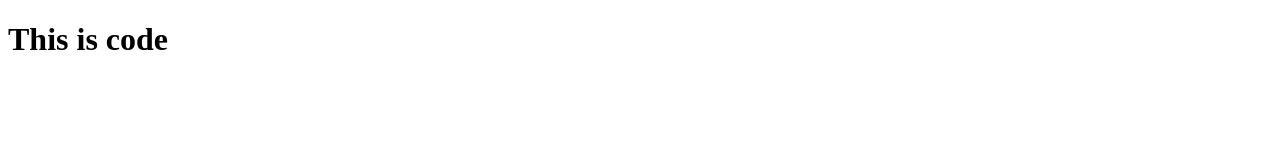
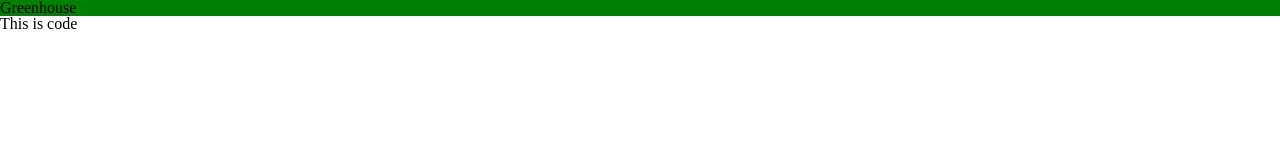
Before and after one commit to BenjaminKoska/greenhouse-inator-3000, a website: page NodeJS server/html/index.html in a window 1280 px wide. Drawn offline with Linux system fonts and the light colour scheme.

Commit message:
first changes to html

```diff
--- /dev/null
+++ b/NodeJS server/html/assets/css/reset.css
@@ -0,0 +1,48 @@
+/* http://meyerweb.com/eric/tools/css/reset/
+   v2.0 | 20110126
+   License: none (public domain)
+*/
+
+html, body, div, span, applet, object, iframe,
+h1, h2, h3, h4, h5, h6, p, blockquote, pre,
+a, abbr, acronym, address, big, cite, code,
+del, dfn, em, img, ins, kbd, q, s, samp,
+small, strike, strong, sub, sup, tt, var,
+b, u, i, center,
+dl, dt, dd, ol, ul, li,
+fieldset, form, label, legend,
+table, caption, tbody, tfoot, thead, tr, th, td,
+article, aside, canvas, details, embed,
+figure, figcaption, footer, header, hgroup,
+menu, nav, output, ruby, section, summary,
+time, mark, audio, video {
+    margin: 0;
+    padding: 0;
+    border: 0;
+    font-size: 100%;
+    font: inherit;
+    vertical-align: baseline;
+}
+/* HTML5 display-role reset for older browsers */
+article, aside, details, figcaption, figure,
+footer, header, hgroup, menu, nav, section {
+    display: block;
+}
+body {
+    line-height: 1;
+}
+ol, ul {
+    list-style: none;
+}
+blockquote, q {
+    quotes: none;
+}
+blockquote:before, blockquote:after,
+q:before, q:after {
+    content: '';
+    content: none;
+}
+table {
+    border-collapse: collapse;
+    border-spacing: 0;
+}
--- /dev/null
+++ b/NodeJS server/html/assets/css/screen.css
@@ -0,0 +1,3 @@
+header {
+    background-color: green;
+}
--- /dev/null
+++ b/NodeJS server/html/assets/js/script.js
@@ -0,0 +1 @@
+console.log(`script loaded`)
--- a/NodeJS server/html/index.html
+++ b/NodeJS server/html/index.html
@@ -5,8 +5,14 @@
     <meta name="viewport" content="width=device-width, initial-scale=1.0">
     <meta http-equiv="X-UA-Compatible" content="ie=edge">
     <title>Welcome</title>
+
+    <link type="text/css" rel="stylesheet" href="./assets/css/reset.css"/>
+    <link type="text/css" rel="stylesheet" href="./assets/css/screen.css"/>
 </head>
 <body>
+    <header>Greenhouse</header>
     <h1>This is code</h1>
+
+    <script src="./assets/js/script.js"></script>
 </body>
 </html>
```
